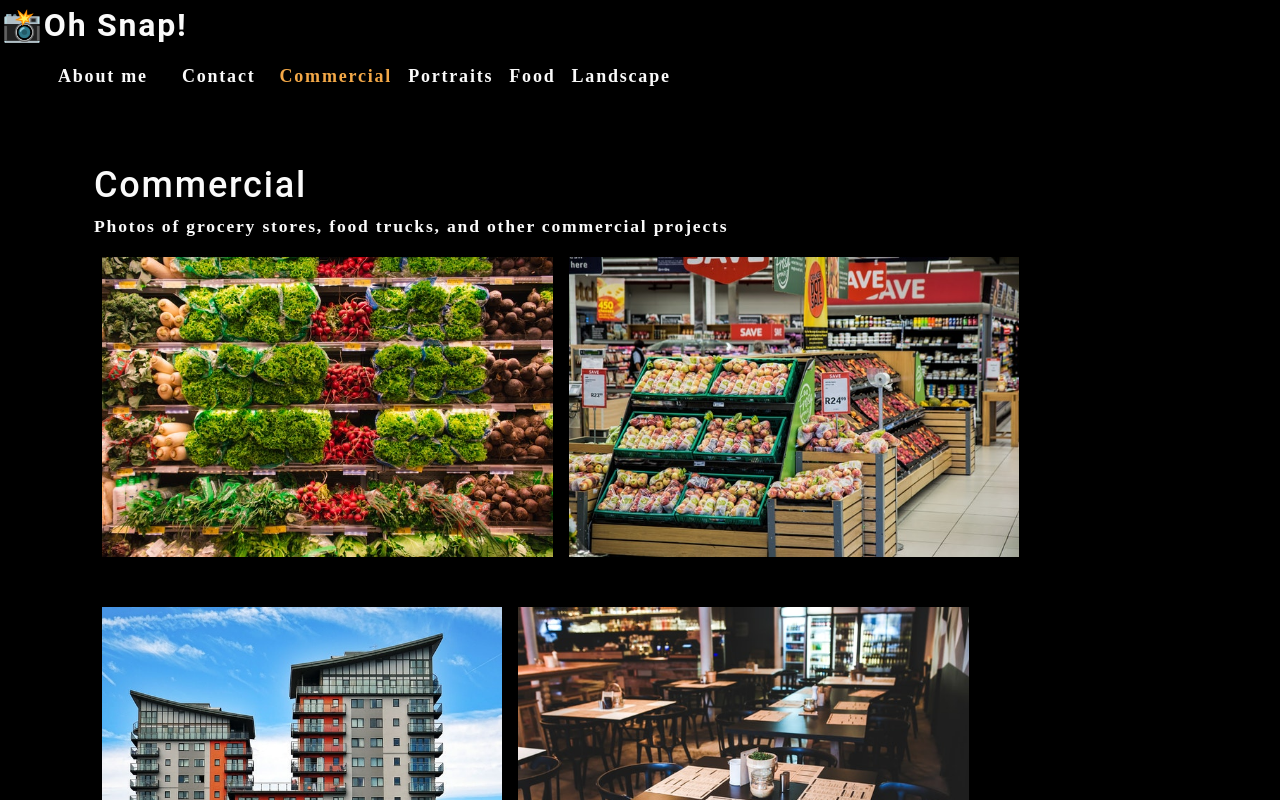
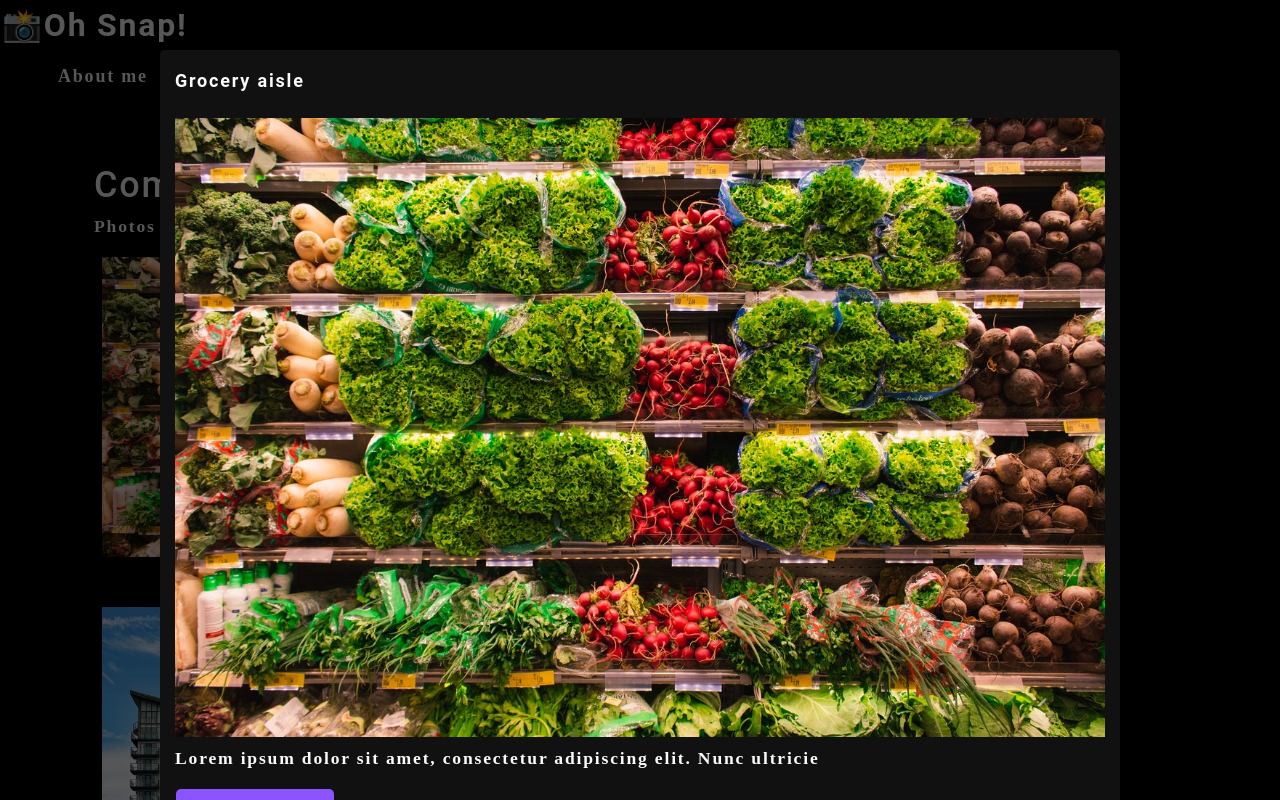
Before and after one commit to Spyromancy/photo-port, a React (Create React App) app: page / in a window 1280 px wide. Both pictures are taken after a click on the picture 327 px from the left and 406 px from the top of the page. Shown: the top 800 px of the page. Built offline with nearby package versions, Linux system fonts and the light colour scheme.

Commit message:
created Modal

```diff
--- /dev/null
+++ b/src/components/Modal/index.js
@@ -0,0 +1,20 @@
+import React from "react";
+
+function Modal({ currentPhoto }) {
+  const { name, category, description, index } = currentPhoto;
+  return (
+    <div className="modalBackdrop">
+      <div className="modalContainer">
+        <h3 className="modalTitle">{name}</h3>
+        <img
+          src={require(`../../assets/large/${category}/${index}.jpg`)}
+          alt={`${category}`}
+        />
+        <p>{description}</p>
+        <button type="button">Close this modal</button>
+      </div>
+    </div>
+  );
+}
+
+export default Modal;
--- a/src/components/PhotoList/index.js
+++ b/src/components/PhotoList/index.js
@@ -1,4 +1,5 @@
 import React, { useState } from "react";
+import Modal from "../Modal";
 
 function PhotoList(props) {
   const [photos] = useState([
@@ -121,14 +122,25 @@
   const currentPhotos = photos.filter(
     (photo) => photo.category === props.category
   );
+
+  const [currentPhoto, setCurrentPhoto] = useState();
+  const [isModalOpen, setIsModalOpen] = useState(false);
+
+  function toggleModal(image, i) {
+    setCurrentPhoto({ ...image, index: i });
+    setIsModalOpen(true);
+  }
+
   return (
     <div>
+      {isModalOpen && <Modal currentPhoto={currentPhoto} />}
       <div className="flex-row">
         {currentPhotos.map((image, i) => (
           <img
             src={require(`../../assets/small/${props.category}/${i}.jpg`)}
             alt={image.name}
             className="img-thumbnail mx-1"
+            onClick={() => toggleModal(image, i)}
             key={image.name}
           />
         ))}
```
